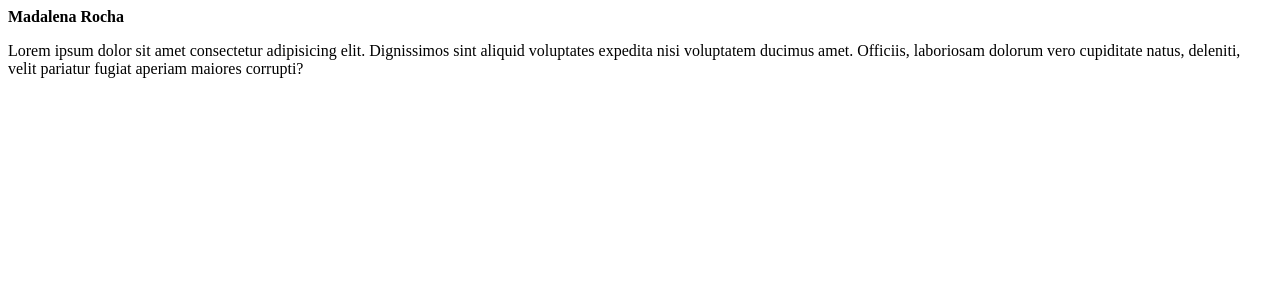
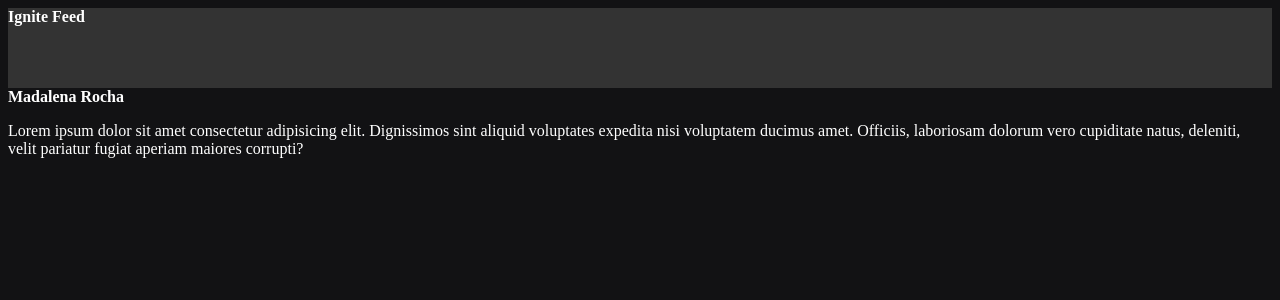
Before and after one commit to madalena-rocha/ignite-feed, a React (Vite) app: page / in a window 1280 px wide. Shown: the top 300 px of the page. Built offline with nearby package versions, Linux system fonts and the light colour scheme.

Commit message:
add css modules

```diff
--- a/src/App.jsx
+++ b/src/App.jsx
@@ -2,11 +2,16 @@
 // Os componentes da aplicação React precisam ter extensão JSX
 // JSX = JavaScript + XML (HTML)
 
+import { Header } from './components/Header.jsx';
 import { Post } from './Post.jsx';
+
+import './styles.css';
 
 export function App() {
   return (
     <div>
+      <Header />
+
       <Post
         author="Madalena Rocha"
         content="Lorem ipsum dolor sit amet consectetur adipisicing elit. Dignissimos sint aliquid voluptates expedita nisi voluptatem ducimus amet. Officiis, laboriosam dolorum vero cupiditate natus, deleniti, velit pariatur fugiat aperiam maiores corrupti?"
--- /dev/null
+++ b/src/components/Header.jsx
@@ -0,0 +1,10 @@
+// Ao utilizar CSS Modules, para importar um arquivo é necessário nomear os estilos
+import styles from './Header.module.css'
+
+export function Header() {
+  return (
+    <header className={styles.header}>
+      <strong>Ignite Feed</strong>
+    </header>
+  );
+}
--- /dev/null
+++ b/src/components/Header.module.css
@@ -0,0 +1,9 @@
+/* Extensão .module.css para que o css fique totalmente atrelado ao componente Header
+e não interfira em outros elementos
+Ao trabalhar com CSS Modules, utiliza-se preferencialmente classes ao invés de outros
+tipos de seletores */
+
+.header {
+  background: #333;
+  height: 80px;
+}
--- /dev/null
+++ b/src/styles.css
@@ -0,0 +1,4 @@
+body {
+  background: #121214;
+  color: #fff;
+}
```
